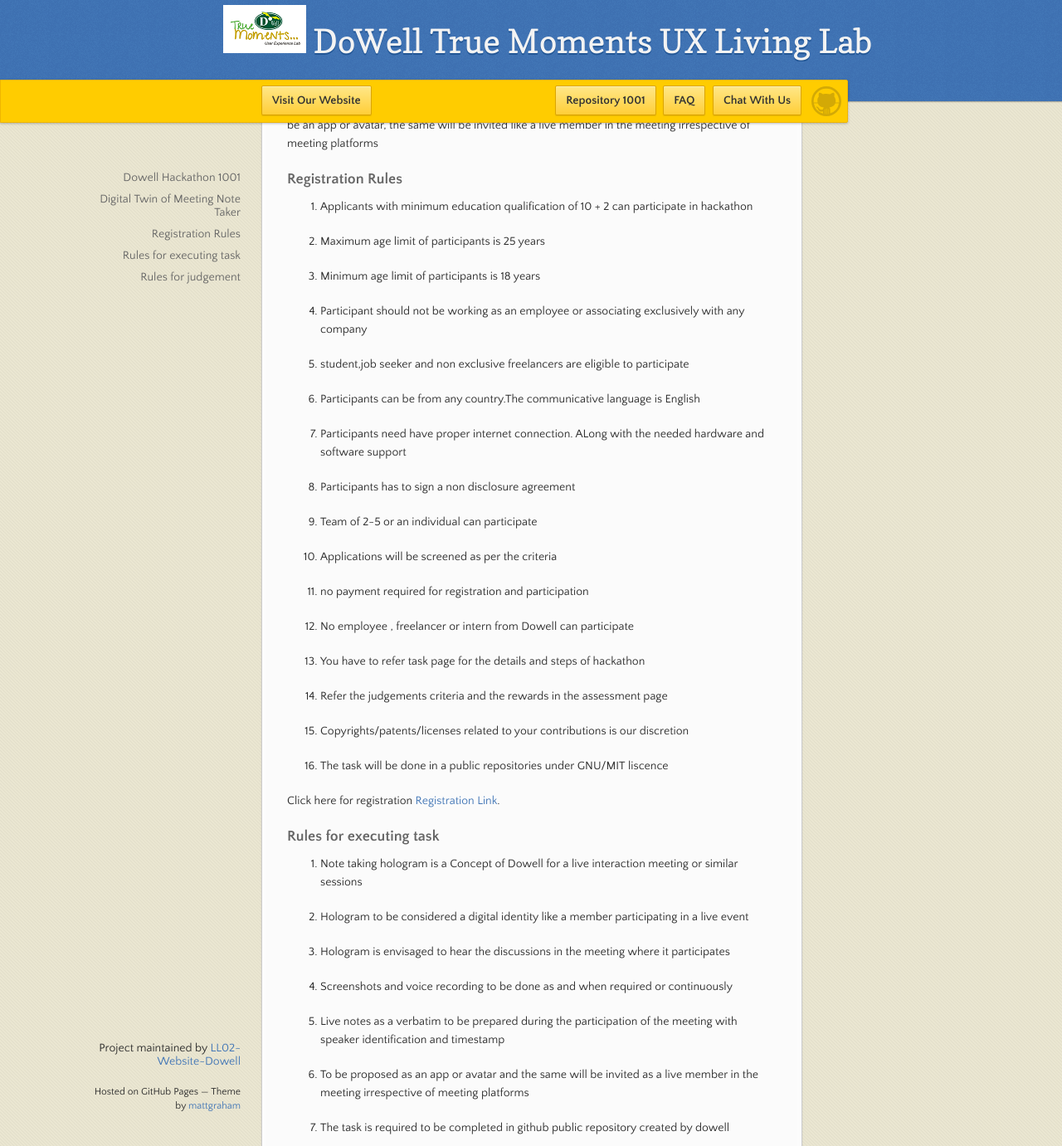
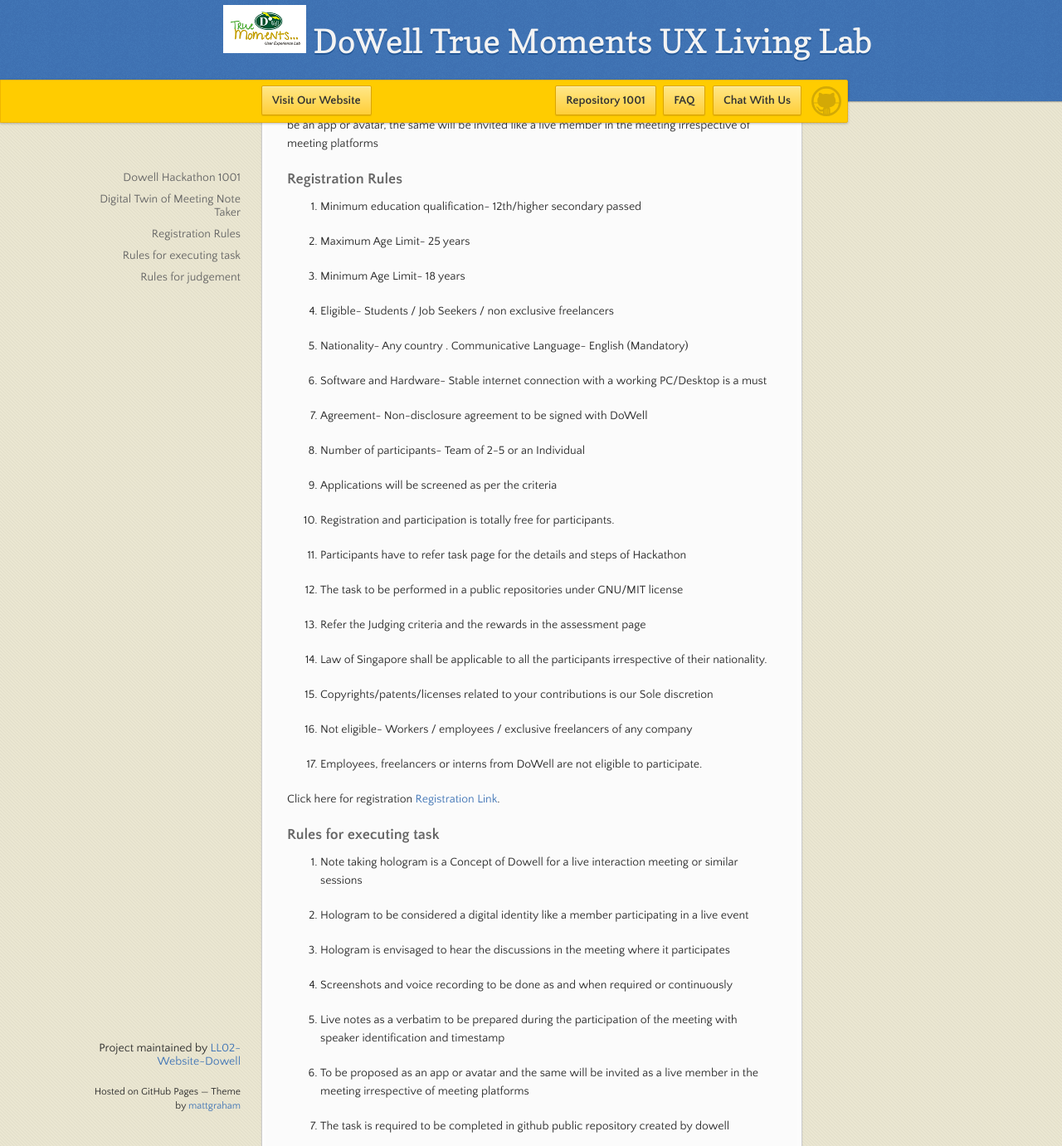
Before and after one commit to LL02-Website-Dowell/Digital-Twin-Note-Taker-Ideation.Dowell, a Jekyll site: the page built from index.md, in a window 1280 px wide and 1400 px high, scrolled down 611 px, cut to the strip 19-1400 px from the top of the window. Shown: the whole strip at 83% size. Built offline with Jekyll 4.4.1, drawn with Linux system fonts in a browser that asks for light colours; our own code applies the rules of GitHub Pages for plain Markdown files.

Commit message:
Update index.md

```diff
--- a/index.md
+++ b/index.md
@@ -9,37 +9,39 @@ It can be an app or avatar, the same will be invited like a live member in the m
 
 ### Registration Rules
 
-1. Applicants with minimum education qualification of 10 + 2 can participate in hackathon
+1. Minimum education qualification- 12th/higher secondary passed
 
-2. Maximum age limit of participants is 25 years
+2. Maximum Age Limit- 25 years
 
-3. Minimum age limit of participants is 18 years
+3. Minimum Age Limit- 18 years
 
-4. Participant should not be working as an employee or associating exclusively with any company
+4. Eligible- Students / Job Seekers / non exclusive freelancers
 
-5. student,job seeker and non exclusive freelancers are eligible to participate
+5. Nationality- Any country . Communicative Language- English (Mandatory)
 
-6. Participants can be from any country.The communicative language is English
+6. Software and Hardware- Stable internet connection with a working PC/Desktop is a must
 
-7. Participants need have proper internet connection. ALong with the needed hardware and software support
+7. Agreement- Non-disclosure agreement to be signed with DoWell
 
-8. Participants has to sign a non disclosure agreement
+8. Number of participants- Team of 2-5 or an Individual
 
-9. Team of 2-5 or an individual can participate
+9. Applications will be screened as per the criteria
 
-10. Applications will be screened as per the criteria
+10. Registration and participation is totally free for participants.
 
-11. no payment required for registration and participation
+11. Participants have to refer task page for the details and steps of Hackathon
 
-12. No employee , freelancer  or intern from Dowell can participate
+12. The task to be performed in a public repositories under GNU/MIT license
 
-13. You have to refer task page for the details and steps of hackathon
+13. Refer the Judging criteria and the rewards in the assessment page
 
-14. Refer the judgements criteria and the rewards in the assessment page
+14. Law of Singapore shall be applicable to all the participants irrespective of their nationality.
 
-15. Copyrights/patents/licenses related to your contributions is our discretion
+15. Copyrights/patents/licenses related to your contributions is our Sole discretion
 
-16. The task will be done in a public repositories under GNU/MIT liscence
+16. Not eligible- Workers / employees / exclusive freelancers of any company
+
+17. Employees, freelancers or interns from DoWell are not eligible to participate.
 
 Click here for registration [Registration Link](https://forms.gle/h9ExJmvgXoL923k89).
 
```
